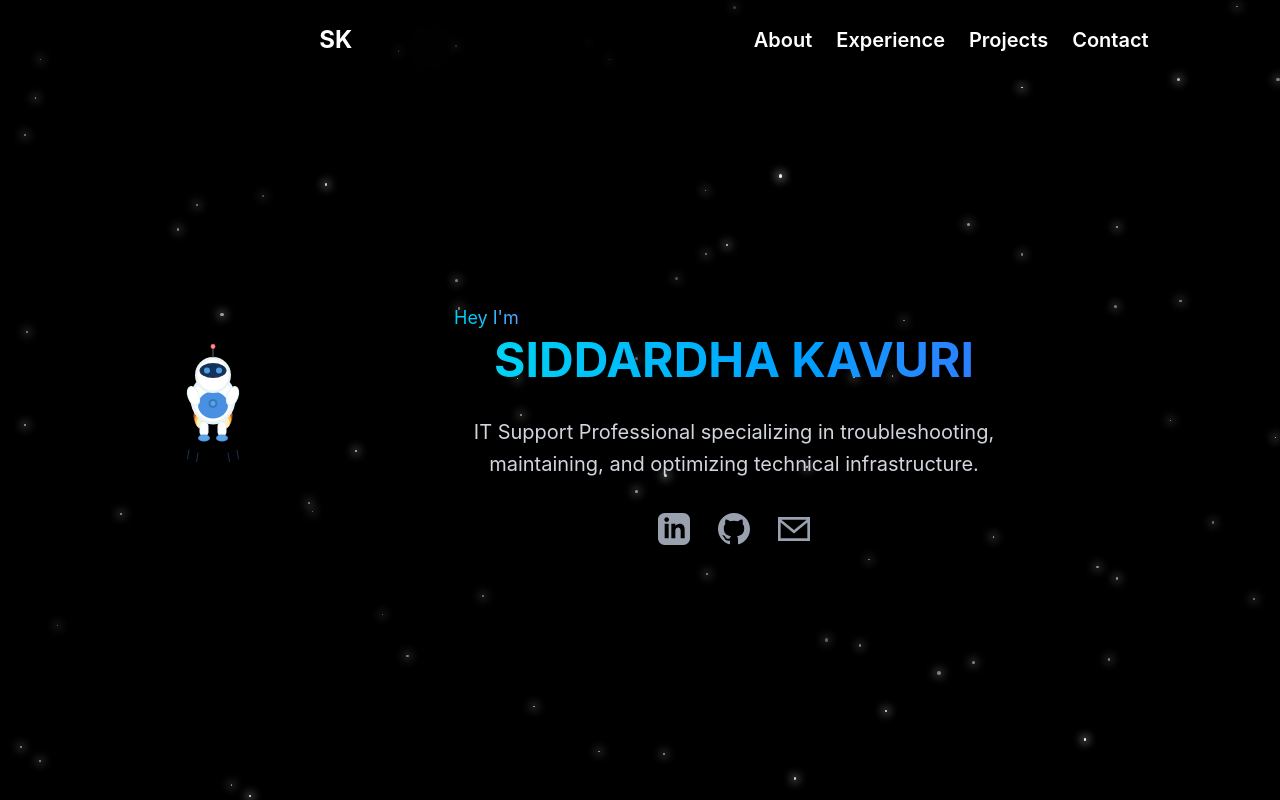
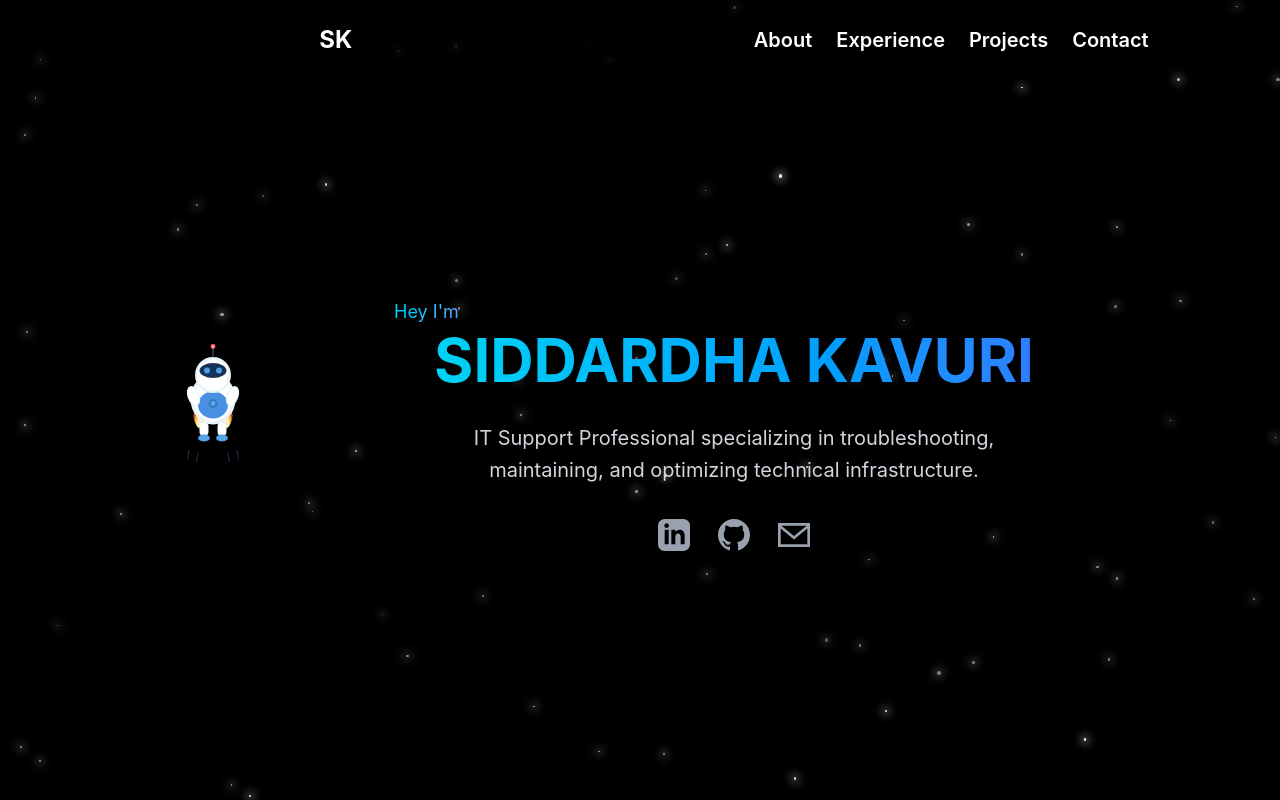
Before and after one commit to siddardhakavuri/Portfolio, a React (Vite) app: page / in a window 1280 px wide. Shown: the top 800 px of the page. Built offline with nearby package versions, Linux system fonts and the light colour scheme.

Commit message:
Changed name visibility

```diff
--- a/src/components/About.tsx
+++ b/src/components/About.tsx
@@ -17,7 +17,7 @@ const About = () => {
             <span className="absolute bottom-full sm:-left-10 left-0 mb-1 bg-linear-to-r from-cyan-400 to-blue-400 bg-clip-text text-transparent text-lg">
               Hey I'm
             </span>
-            <h1 className="text-5xl font-bold bg-linear-to-r from-cyan-400 to-blue-500 bg-clip-text text-transparent">
+            <h1 className="text-6xl font-bold bg-linear-to-r from-cyan-400 to-blue-500 bg-clip-text text-transparent">
               SIDDARDHA KAVURI
             </h1>
           </div>
```
